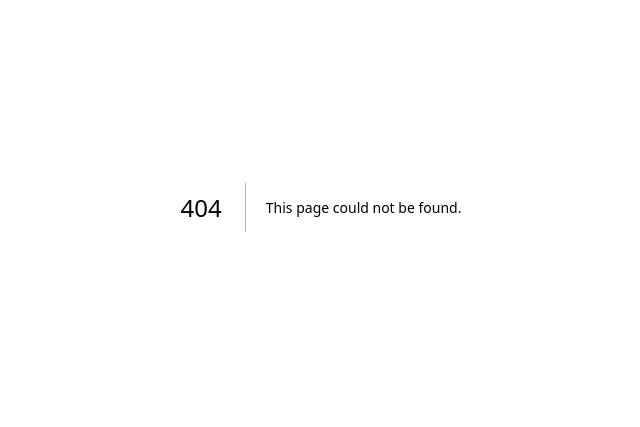
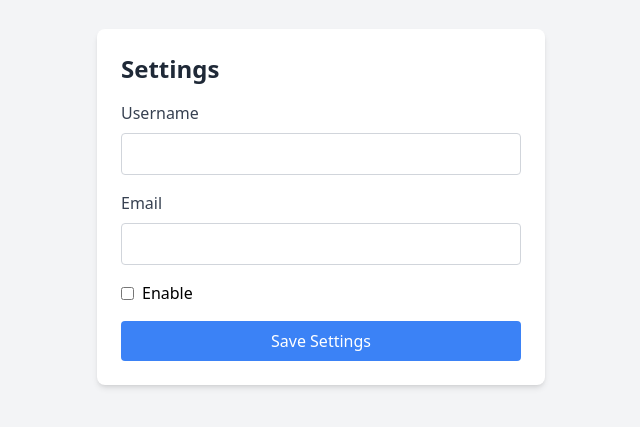
Before and after one commit to vimal336/nextjs, a Next.js app in the folder pagination/: page /settings in a window 1280 px wide. Before the commit this address had no page. Shown: the part 193-620 px from the top of the page, without its empty margins (319-959 px from the left). Built offline with nearby package versions, Linux system fonts and the light colour scheme.

Commit message:
settings page

```diff
--- a/pagination/src/settings/page.js
+++ b/pagination/src/app/settings/page.js
@@ -52,7 +52,7 @@
                 onChange={() => setNotifications(!notifications)}
                 className="mr-2"
               />
-              Enable Notifications
+              Enable
             </label>
           </div>
           <button
```
